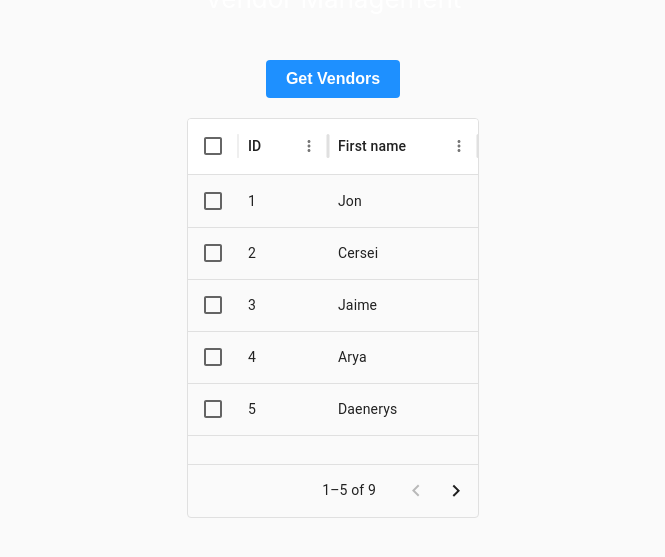
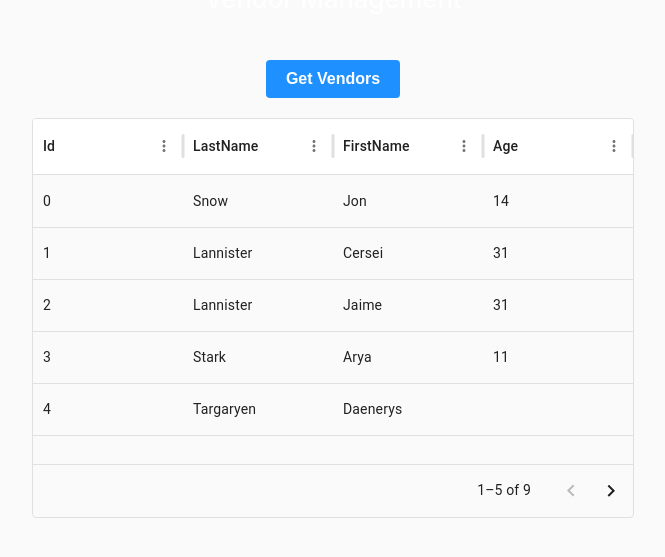
Before and after one commit to joesimop/farmers-frontend, a React (Create React App) app: page /vendormanagement in a window 1280 px wide. Shown: the part 163-720 px from the top of the page, without its empty margins (307-972 px from the left). Built offline with nearby package versions, Linux system fonts and the light colour scheme.

Commit message:
Vendor Managment using TypedDataGrid now. Some clean up

```diff
--- a/src/Components/TypedDataGrid/TypedDataGrid.tsx
+++ b/src/Components/TypedDataGrid/TypedDataGrid.tsx
@@ -1,5 +1,5 @@
-import React, { FC } from 'react';
 import { DataGrid, GridColDef } from '@mui/x-data-grid';
+import { useEffect, useState } from 'react';
 
 interface TypedDataGridProps<T> {
   data: T[]; // Array of data items of type T
@@ -8,15 +8,23 @@ interface TypedDataGridProps<T> {
 
 const TypedDataGrid = <T,>({ data, hiddenFields = [] }: TypedDataGridProps<T>) => {
   // Generate columns by filtering out any fields that are included in hiddenFields
-  const columns: GridColDef[] = data.length
+
+
+  const generateColumns = () => {
+    return data.length
     ? (Object.keys(data[0] as string[]) as Array<keyof T>)
         .filter((field) => !hiddenFields.includes(field.toString())) // Exclude fields in hiddenFields
-        .map((field) => (console.log(field), {
+        .map((field) => ({
           field: field as string,
           headerName: field.toString().charAt(0).toUpperCase() + field.toString().slice(1), // Format header name
           width: 150, // Default width
         }))
     : [];
+  }
+
+  const [columns, setColumns] = useState<GridColDef[]>(generateColumns());
+
+  useEffect (() => { setColumns(generateColumns()); }, []);
 
   return (
     <div style={{ height: 400, width: '100%' }}>
--- a/src/Pages/Reports/Reporting.tsx
+++ b/src/Pages/Reports/Reporting.tsx
@@ -113,7 +113,8 @@ const Reporting = () => {
 
   const getReports = () => {
 
-    let marketID = possibleMarketSelections.find((market: MarketSelectorModel) => market.market_name === selectedMarket)?.market_id;
+    let marketID = possibleMarketSelections.find(
+      (market: MarketSelectorModel) => market.market_name === selectedMarket)?.market_id;
 
     DB_GetReports(1, marketID === 0 ? undefined : marketID, selectedDate, getReportHandlers);
 
@@ -213,7 +214,7 @@ const Reporting = () => {
         includeNone={true}
       />
 
-  <CustomButton
+    <CustomButton
         text="Retrieve Reports"
         color="#1E90FF"
         textColor="#fff"
@@ -221,7 +222,7 @@ const Reporting = () => {
         onClick={getReports}/>
 
 
-      <TypedDataGrid<ReportModel> data={reportData} hiddenFields={["tokens", "gross"]}/>
+      <TypedDataGrid<ReportModel> data={reportData} hiddenFields={["tokens"]}/>
 
     </div>
 
--- a/src/Pages/Vendor Management/VendorManagement.tsx
+++ b/src/Pages/Vendor Management/VendorManagement.tsx
@@ -5,37 +5,12 @@ import { DB_GetVendorsForMarketManger } from '../../lib/API/APICalls';
 import { DBResHandlers } from '../../lib/API/APICalls';
 import { DataGrid, GridColDef } from '@mui/x-data-grid/';
 import Box from '@mui/material/Box';
+import TypedDataGrid from '../../Components/TypedDataGrid/TypedDataGrid';
 
-const columns: GridColDef<(typeof tmpRows)>[] = [
-  { field: 'id', headerName: 'ID', width: 90 },
-  {
-    field: 'firstName',
-    headerName: 'First name',
-    width: 150,
-    editable: true,
-  },
-/*  {
-    field: 'lastName',
-    headerName: 'Last name',
-    width: 150,
-    editable: true,
-  },
-  {
-    field: 'age',
-    headerName: 'Age',
-    type: 'number',
-    width: 110,
-    editable: true,
-  },
-  {
-    field: 'fullName',
-    headerName: 'Full name',
-    description: 'This column has a value getter and is not sortable.',
-    sortable: false,
-    width: 160,
-    valueGetter: (value, row) => `${row.firstName || ''} ${row.lastName || ''}`,
-  },*/
-];
+interface TempVendorModel {
+  id: number;
+  firstName: string;
+}
 
 const tmpRows = [
   { id: 1, lastName: 'Snow', firstName: 'Jon', age: 14 },
@@ -51,7 +26,6 @@ const tmpRows = [
 
 const VendorManagement = () => {
 
-  // const [Vendors, setVendors] = React.useState<string[]>([]);
   const [rows, setRows] = React.useState<any[]>(tmpRows);
 
   const getVendors= () => {
@@ -62,23 +36,18 @@ const VendorManagement = () => {
             console.log(response);
             let tmppRows=[{}];
             response.data.forEach((item: any) => {
-              let newValue = {};
               item.vendors.forEach((vendor: any) => {
-                newValue = {id: vendor.id, firstName: vendor.name}
+                let newValue = {id: vendor.id, firstName: vendor.name}
                 tmppRows.push(newValue);
               })
             });
 
             tmppRows.splice(0,1);
-            console.log(tmppRows);
             setRows(tmppRows);
 
         },
         OnError: (response: any, status: number) => {
             console.error("STATUS: " + status);
-        },
-        OnFinally: () => {
-            console.log("Finally");
         }
     };
     DB_GetVendorsForMarketManger(1, mFunctions);
@@ -94,21 +63,8 @@ const VendorManagement = () => {
         onClick={getVendors}/>
 
       <Box sx={{ height: 400, width: '100%' }}>
-      <DataGrid
-        rows={rows}
-        columns={columns}
-        initialState={{
-          pagination: {
-            paginationModel: {
-              pageSize: 5,
-            },
-          },
-        }}
-        pageSizeOptions={[5]}
-        checkboxSelection
-        disableRowSelectionOnClick
-      />
-    </Box>
+        <TypedDataGrid<TempVendorModel> data={rows} hiddenFields={[]} />
+       </Box>
       </div>
 
   );
```
